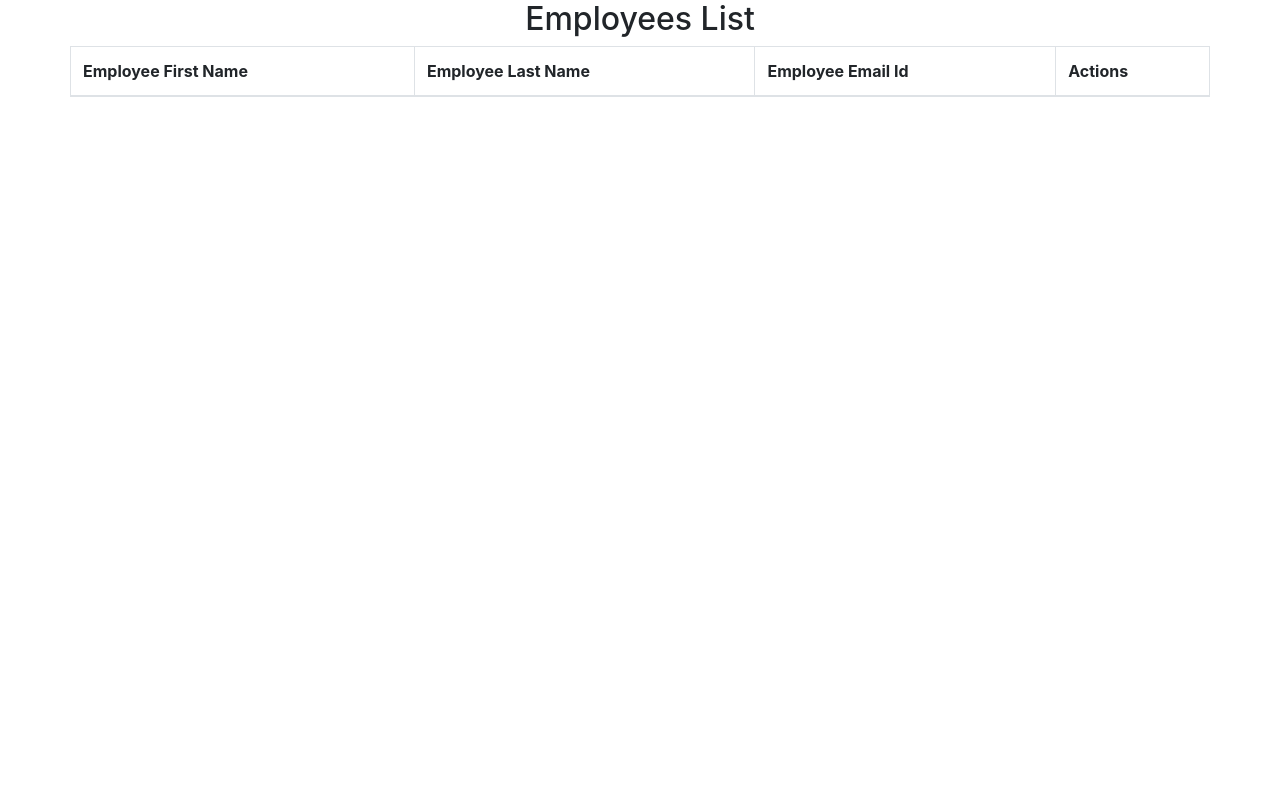
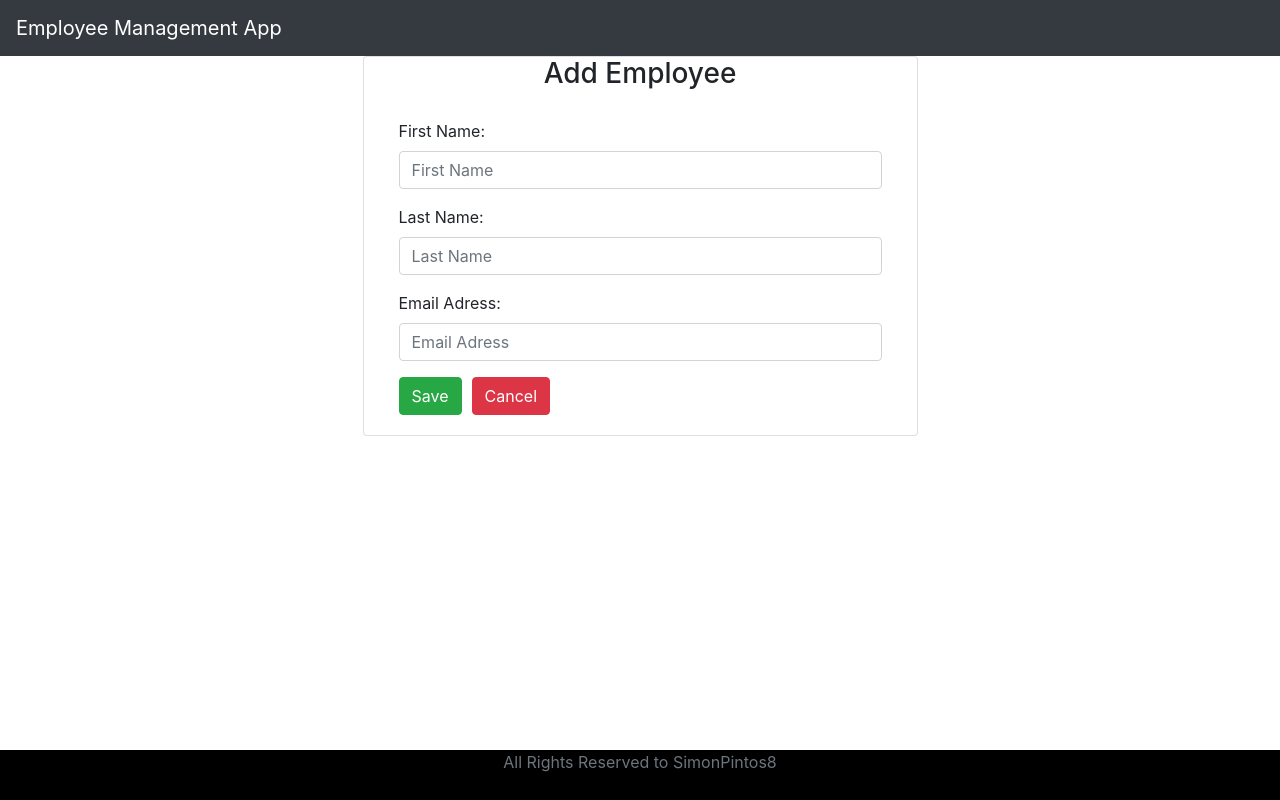
Before and after one commit to SimonPintos8/Employee-CRUD, a React (Create React App) app in the folder React-Frontend/react-frontend/: page /add-employee in a window 1280 px wide. Built offline with nearby package versions, Linux system fonts and the light colour scheme.

Commit message:
Post front & back

```diff
--- a/React-Frontend/react-frontend/package.json
+++ b/React-Frontend/react-frontend/package.json
@@ -9,6 +9,7 @@
     "axios": "^1.6.8",
     "react": "^18.2.0",
     "react-dom": "^18.2.0",
+    "react-router-dom": "^6.22.3",
     "react-scripts": "5.0.1",
     "web-vitals": "^2.1.4"
   },
--- a/React-Frontend/react-frontend/src/App.css
+++ b/React-Frontend/react-frontend/src/App.css
@@ -36,3 +36,13 @@
     transform: rotate(360deg);
   }
 }
+
+.footer{
+  position: absolute;
+  bottom: 0;
+  width: 100%;
+  height: 50px;
+  background-color: black;
+  text-align: center;
+  color: white;
+}
--- a/React-Frontend/react-frontend/src/App.js
+++ b/React-Frontend/react-frontend/src/App.js
@@ -1,10 +1,26 @@
 import './App.css';
 import ListEmployee from './components/ListEmployee';
+import { BrowserRouter as Router, Route, Routes } from 'react-router-dom'
+import FooterComponent from './components/FooterComponent';
+import HeaderComponent from './components/HeaderComponent';
+import CreateEmployee from './components/CreateEmployee'
 
 function App() {
   return (
-    <div className="container">
-      <ListEmployee/>
+    <div>
+      <Router>
+
+          <HeaderComponent/>
+          <div className="container">
+            <Routes>
+              <Route path='/' element = {<ListEmployee/>}></Route>
+              <Route path='/employees' element = {<ListEmployee/>}></Route>
+              <Route path='/add-employee' element = {<CreateEmployee/>}></Route>
+            </Routes>
+          </div>
+          <FooterComponent/>
+
+      </Router>
     </div>
   );
 }
--- /dev/null
+++ b/React-Frontend/react-frontend/src/components/CreateEmployee.jsx
@@ -0,0 +1,77 @@
+import React, { Component } from 'react'
+import EmployeeService from '../services/EmployeeService';
+
+class CreateEmployee extends Component {
+    constructor(props){
+        super(props)
+        this.state = {
+            firstName: '',
+            lastName: '',
+            emailId: ''
+        }
+        this.changeFirstNameHandler = this.changeFirstNameHandler.bind(this);
+        this.changeLastNameHandler = this.changeLastNameHandler.bind(this);
+        this.changeEmailHandler = this.changeEmailHandler.bind(this);
+        this.saveEmployee = this.saveEmployee.bind(this);
+    }
+
+    saveEmployee = (e) => {
+        e.preventDefault();
+        let employee = {firstName: this.state.firstName, lastName: this.state.lastName, emailId: this.state.emailId};
+        console.log('employee: ' + JSON.stringify(employee));
+
+        EmployeeService.createEmployee(employee).then(res =>{
+            this.props.history.push('/employees');
+        })
+    }
+    cancel(){
+        this.props.history.push('/employees')
+    }
+    changeFirstNameHandler=(event) => {
+        this.setState({firstName: event.target.value});
+    }
+    changeLastNameHandler=(event) => {
+        this.setState({lastName: event.target.value});
+    }
+    changeEmailHandler=(event) => {
+        this.setState({emailId: event.target.value});
+    }
+    render() {
+        return (
+            <div>
+                <div className='container'>
+                    <div className='row'>
+                        <div className='card col-md-6 offset-md-3 offset-md-3'>
+                            <h3 className='text-center'>Add Employee</h3>
+                            <div className='card-body'>
+                                <form action="">
+                                    <div className='form-group'>
+                                        <label>First Name:</label>
+                                        <input name="firstName" placeholder='First Name' className='form-control'
+                                        value={this.state.firstName} onChange={this.changeFirstNameHandler}/>
+                                    </div>
+                                    <div className='form-group'>
+                                        <label>Last Name:</label>
+                                        <input name="lastName" placeholder='Last Name' className='form-control'
+                                        value={this.state.lastName} onChange={this.changeLastNameHandler}/>
+                                    </div>
+                                    <div className='form-group'>
+                                        <label>Email Adress:</label>
+                                        <input name="emailId" placeholder='Email Adress' className='form-control'
+                                        value={this.state.emailId} onChange={this.changeEmailHandler}/>
+                                    </div>
+
+                                    <button className='btn btn-success' onClick={this.saveEmployee}>Save</button>
+                                    <button className='btn btn-danger' onClick={this.cancel.bind(this)} style={{marginLeft: "10px"}}>Cancel</button>
+                                </form>
+                            </div>
+                        </div>
+                    </div>
+
+                </div>
+            </div>
+        )
+    }
+}
+
+export default CreateEmployee
--- /dev/null
+++ b/React-Frontend/react-frontend/src/components/FooterComponent.jsx
@@ -0,0 +1,25 @@
+import React, { Component } from 'react'
+
+class FooterComponent extends Component {
+    constructor(props) {
+        super(props)
+        this.state = {
+
+        }
+    }
+
+    render() {
+        return(
+            <div>
+                <footer className='footer'>
+                    <span className='text-muted'>
+                        All Rights Reserved to SimonPintos8
+                    </span>
+
+                </footer>
+            </div>
+        )
+    }
+}
+
+export default FooterComponent
--- /dev/null
+++ b/React-Frontend/react-frontend/src/components/HeaderComponent.jsx
@@ -0,0 +1,26 @@
+import React, { Component } from 'react'
+
+class HeaderComponent extends Component {
+    constructor(props) {
+        super(props)
+        this.state = {
+
+        }
+    }
+
+    render() {
+        return(
+            <div>
+                <header>
+                    <nav className='navbar navbar-expand-md navbar-dark bg-dark'>
+                        <div>
+                            <a href="https://github.com/SimonPintos8/Employee-CRUD" className='navbar-brand'>Employee Management App</a>
+                        </div>
+                    </nav>
+                </header>
+            </div>
+        )
+    }
+}
+
+export default HeaderComponent
--- a/React-Frontend/react-frontend/src/components/ListEmployee.jsx
+++ b/React-Frontend/react-frontend/src/components/ListEmployee.jsx
@@ -1,4 +1,5 @@
 import React, { Component } from 'react'
+import EmployeeService from '../services/EmployeeService'
 
 class ListEmployee extends Component {
     constructor(props) {
@@ -7,12 +8,25 @@ class ListEmployee extends Component {
         this.state = {
             employees: []
         }
+        this.addEmployee = this.addEmployee.bind(this);
+    }
+    componentDidMount(){
+        EmployeeService.getEmployees().then((res) =>{
+            this.setState({employees: res.data});
+        })
+    }
+
+    addEmployee(){
+        this.props.history.push('/add-employee');
     }
 
     render() {
         return(
             <div>
                 <h2 className= 'text-center'>Employees List</h2>
+                <div className='row'>
+                    <button className='btn btn-primary' onClick={this.addEmployee}>Add Employee</button>
+                </div>
                 <div className= 'row'>
                     <table className='table table-striped table-bordered'>
                         <thead>
--- /dev/null
+++ b/React-Frontend/react-frontend/src/services/EmployeeService.js
@@ -0,0 +1,15 @@
+import axios from 'axios';
+
+const EMPLOYEE_API_BASE_URL = "http://localhost:8080/api/v1/employees";
+
+class EmployeeService {
+    getEmployees(){
+        return axios.get(EMPLOYEE_API_BASE_URL);
+    }
+
+    createEmployee(employee){
+        return axios.post(EMPLOYEE_API_BASE_URL, employee);
+    }
+}
+
+export default new EmployeeService()
```
Also changed, not shown: 2 other files (tests, documents, lock files or other folders).
